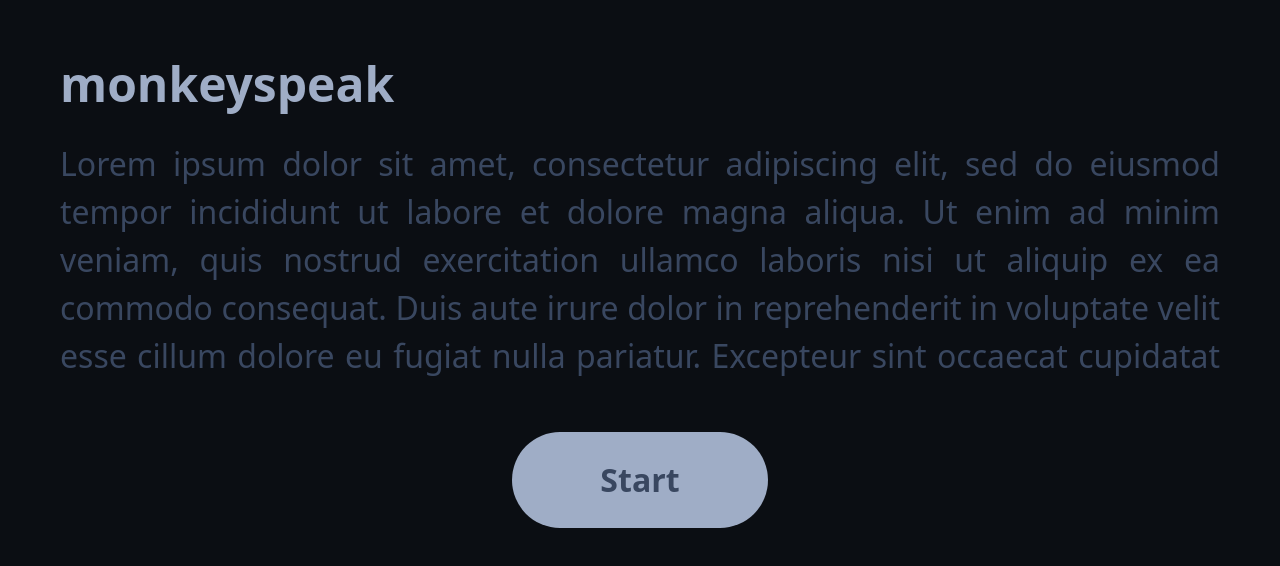
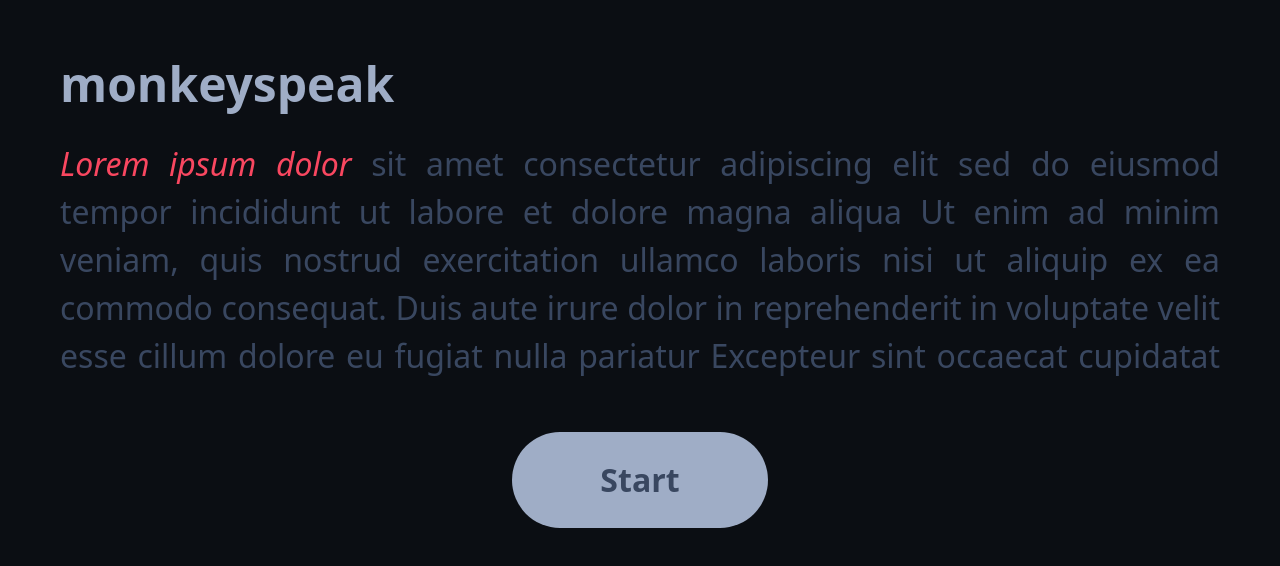
Before and after one commit to dyzhuu/monkeyspeak, a Next.js app: page / in a window 1280 px wide. Shown: the top 566 px of the page. Built offline with nearby package versions, Linux system fonts and the light colour scheme.

Commit message:
Made text box text dynamic
Made the texts in the text box able to be coloured dynamically accordingly.

```diff
--- /dev/null
+++ b/app/components/test.ts
@@ -0,0 +1,15 @@
+export {done, not_done}
+
+let text: string[] = ["Lorem", "ipsum", "dolor", "sit", "amet", "consectetur", "adipiscing elit", "sed", "do", "eiusmod", "tempor", "incididunt", "ut", "labore", "et", "dolore", "magna", "aliqua", 'Ut', 'enim', 'ad', 'minim', 'veniam,', 'quis', 'nostrud', 'exercitation', 'ullamco', 'laboris', 'nisi', 'ut', 'aliquip', 'ex', 'ea', 'commodo', 'consequat.', 'Duis', 'aute', 'irure', 'dolor', 'in', 'reprehenderit', 'in', 'voluptate', 'velit', 'esse', 'cillum', 'dolore', "eu", "fugiat", "nulla", "pariatur", "Excepteur", "sint", "occaecat", "cupidatat", "non", "proident", "sunt", "in", "culpa", "qui", "officia", "deserunt", "mollit", "anim", "id", "est", "laborum."]
+let speech: string[] = ["Lorem", "ipsum", "dolor"]
+var common = 0
+for (let i = 0; i < ((text.length > speech.length)? speech.length: text.length); i++){
+    if (text[i].toLowerCase() == speech[i].toLowerCase()){
+        common++
+    }
+    else{
+        break
+    }
+}
+var done = text.slice(0, common).join(" ") + " "
+var not_done = text.slice(common, text.length).join(" ")
--- a/app/components/textbox.tsx
+++ b/app/components/textbox.tsx
@@ -1,7 +1,9 @@
+import { done, not_done } from './test'
+
 export default function TextBox() {
     return (
         <div className='w-full pb-8'>
-            <p className='text-justify max-w-[75rem] w-full h-60 text-[2rem] text-[#394760] overflow-y-hidden'>Lorem ipsum dolor sit amet, consectetur adipiscing elit, sed do eiusmod tempor incididunt ut labore et dolore magna aliqua. Ut enim ad minim veniam, quis nostrud exercitation ullamco laboris nisi ut aliquip ex ea commodo consequat. Duis aute irure dolor in reprehenderit in voluptate velit esse cillum dolore eu fugiat nulla pariatur. Excepteur sint occaecat cupidatat non proident, sunt in culpa qui officia deserunt mollit anim id est laborum.</p>
+            <p className='text-justify max-w-[75rem] w-full h-60 text-[2rem] text-[#394760] overflow-y-hidden'><em className='text-justify max-w-[75rem] w-full h-60 text-[2rem] text-[#F94760] overflow-y-hidden'>{done}</em>{not_done}</p>
         </div>
     )
 }
```
